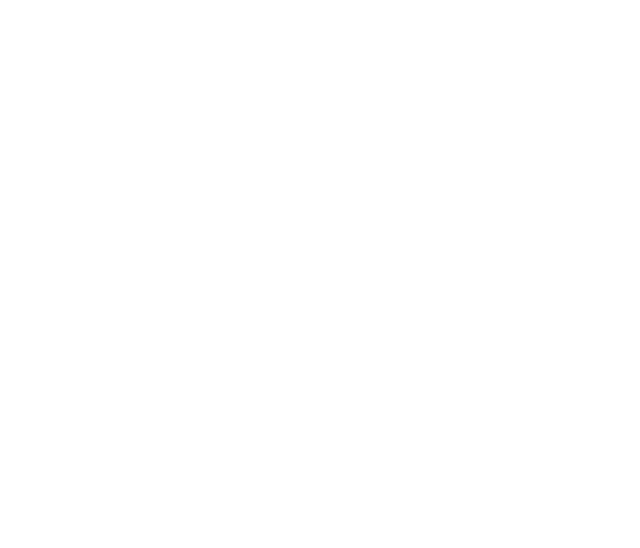
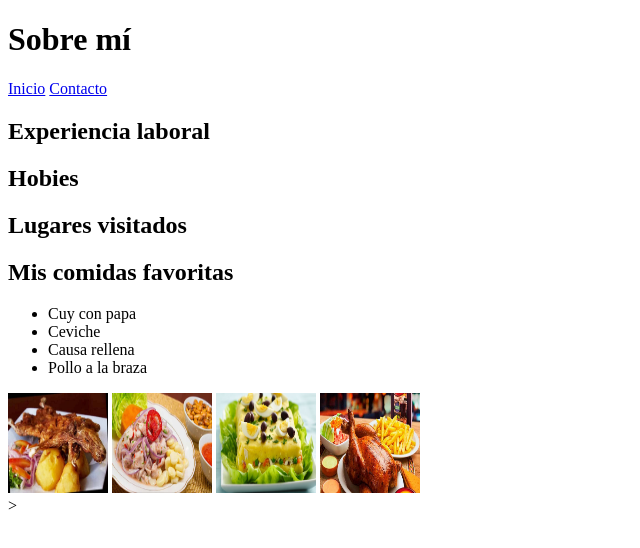
Before and after one commit to SilsaSC/SilsaSC.github.io, a plain HTML site: page about.html in a window 1280 px wide. Shown: the whole page, without its empty margins (0-640 px from the left). Drawn offline with Linux system fonts and the light colour scheme.

Commit message:
cambio de imagenes

```diff
--- a/about.html
+++ b/about.html
@@ -0,0 +1,59 @@
+<!DOCTYPE html>
+<html>
+
+<head>
+    <meta charset="utf-8">
+    <meta http-equiv="X-UA-Compatible" content="IE=edge">
+    <title>Mi información </title>
+    <meta name="description" content="">
+    <meta name="viewport" content="width=device-width, initial-scale=1">
+    <link rel="stylesheet" href="">
+</head>
+
+<body>
+    <header>
+        <h1>Sobre mí</h1>
+    </header>
+    <nav>
+        <a href="index.html">Inicio</a>
+        <a href="contac.html">Contacto</a>
+    </nav>
+    <section>
+        <article>
+            <h2>Experiencia laboral</h2>
+        </article>
+        <article>
+            <h2>Hobies</h2>
+        </article>
+        <article>
+            <h2>Lugares visitados</h2>
+        </article>
+    </section>
+
+    <aside>
+        <article>
+            <h2>Mis comidas favoritas</h2>
+            <ul>
+                <li>Cuy con papa</li>
+                <li>Ceviche</li>
+                <li>Causa rellena</li>
+                <li>Pollo a la braza</li>
+            </ul>
+        </article>
+        <article>
+            <img src="imagenes/cuy_frito.jpg" alt="foto" width="100" height="100" />
+            <img src="imagenes/ceviche.jpg" alt="foto" width="100" height="100" />
+            <img src="imagenes/causa.jpg" alt="foto" width="100" height="100" />
+            <img src="imagenes/pollo_brasa.jpg" alt="foto" width="100" height="100" />
+        </article>
+    </aside>
+
+    <footer>
+
+    </footer>>
+
+
+    <script src="" async defer></script>
+</body>
+
+</html>
```
Also changed, not shown: contac.html (+35 -0 lines), index.html (+4 -6 lines), imagenes/causa.jpg (added), imagenes/ceviche.jpg (added), imagenes/cuy_frito.jpg (added), imagenes/pollo_brasa.jpg (added), imagenes/silsa.jpeg (added).
